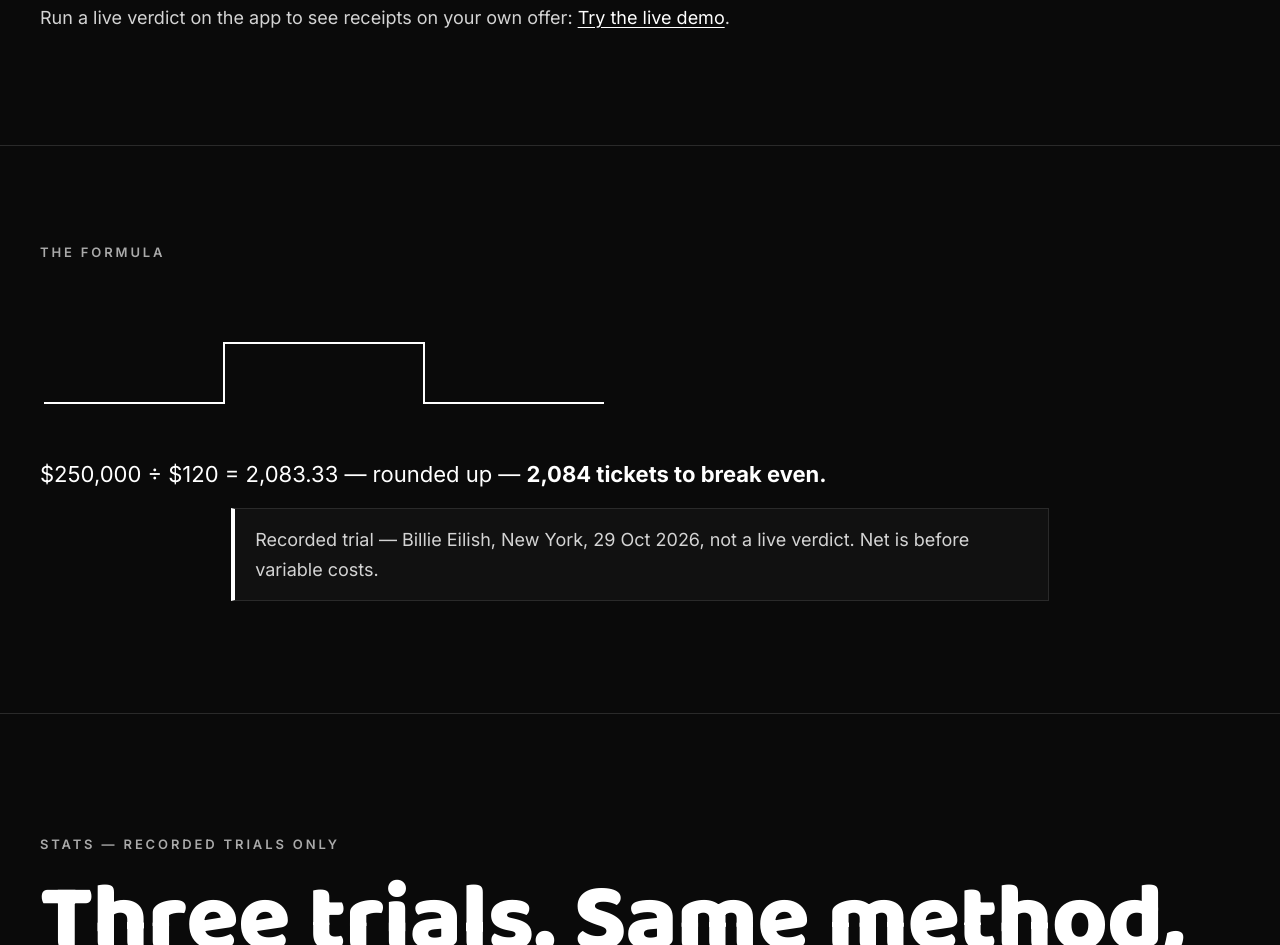
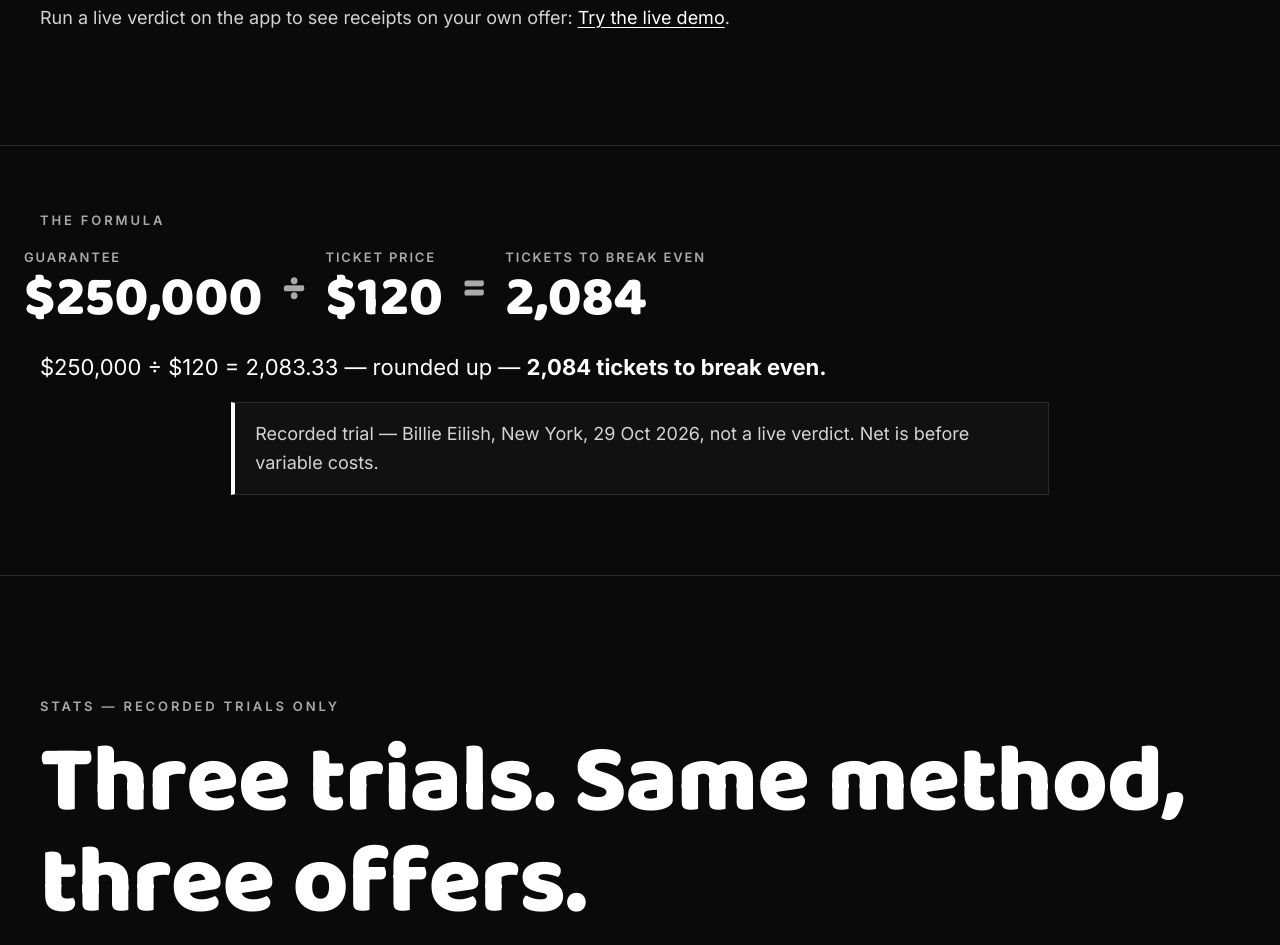
Before and after one commit to mohamedwael201193/OfferSheet, a website: page frontend/index.html in a window 1280 px wide. Shown: the part 5734-6679 px from the top of the page. Drawn offline with Linux system fonts and the light colour scheme.

Commit message:
Program-30 design 2: Formula black rectangle fixed (static labeled breakdown, scroll-drawn SVG removed) - suite 519: 517 pass, 2 skipped

```diff
--- a/frontend/index.html
+++ b/frontend/index.html
@@ -121,7 +121,7 @@
 
   <section class="formula-strip" id="formula" aria-label="The formula">
     <p class="micro-label">The formula</p>
-    <svg class="draw-svg" viewBox="0 0 600 120" aria-hidden="true"><path class="draw-path" pathLength="100" d="M 20 100 L 200 100 L 200 40 L 400 40 L 400 100 L 580 100"></path></svg>
+    <p class="formula-breakdown" aria-label="Guarantee divided by ticket price equals tickets to break even."><span class="formula-part"><span class="formula-role">Guarantee</span><span class="formula-value">$250,000</span></span><span class="formula-op" aria-hidden="true">÷</span><span class="formula-part"><span class="formula-role">Ticket price</span><span class="formula-value">$120</span></span><span class="formula-op" aria-hidden="true">=</span><span class="formula-part"><span class="formula-role">Tickets to break even</span><span class="formula-value">2,084</span></span></p>
     <p class="formula-text">$250,000 ÷ $120 = 2,083.33 — rounded up — <strong>2,084 tickets to break even.</strong></p>
     <p class="recorded-label">Recorded trial — Billie Eilish, New York, 29 Oct 2026, not a live verdict. Net is before variable costs.</p>
   </section>
--- a/frontend/landing.js
+++ b/frontend/landing.js
@@ -56,9 +56,10 @@
     setTimeout(finish, 2500);
   })();
 
-  /* Letter-by-letter headline reveals + clip-mask statement + scroll-
-     drawn formula line: all observed, all one-shot, all transform /
-     opacity / stroke only. */
+  /* Letter-by-letter headline reveals + clip-mask statement: all
+     observed, all one-shot, all transform / opacity only. (The
+     formula section no longer has a scroll-drawn diagram: its labeled
+     breakdown renders statically, so there is nothing to observe.) */
   if ('IntersectionObserver' in window) {
     document.querySelectorAll('[data-reveal]').forEach(function (el) {
       var text = el.textContent;
@@ -108,15 +109,6 @@
       }, { threshold: 0.15 });
       ioHero.observe(heroFigure);
     }
-    var ioDraw = new IntersectionObserver(function (entries) {
-      entries.forEach(function (e) {
-        if (e.isIntersecting) { e.target.classList.add('drawn'); ioDraw.unobserve(e.target); }
-      });
-    }, { threshold: 0.4 });
-    document.querySelectorAll('.draw-svg').forEach(function (el) {
-      el.classList.add('js-draw');
-      ioDraw.observe(el);
-    });
   }
 
   /* One rAF scroll loop: parallax fan + footer wordmark velocity-stretch.
--- a/frontend/styles.css
+++ b/frontend/styles.css
@@ -186,12 +186,18 @@ section > * { max-width: 1200px; margin-left: auto; margin-right: auto; }
 .recorded-label { border: 1px solid var(--hair); border-left: 4px solid var(--text); padding: 16px 20px; color: var(--body); background: var(--bg-2); max-width: 72ch; }
 .how-made { max-width: 72ch; }
 
-/* Formula strip: scroll-drawn SVG + static worked text. */
-.formula-strip { border-top: 1px solid var(--hair); border-bottom: 1px solid var(--hair); }
-.draw-svg { width: 100%; max-width: 600px; height: 120px; margin: 24px 0; }
-.draw-path { fill: none; stroke: #FFFFFF; stroke-width: 2; }
-.draw-svg.js-draw .draw-path { stroke-dasharray: 100; stroke-dashoffset: 100; }
-.draw-svg.js-draw.drawn .draw-path { stroke-dashoffset: 0; transition: stroke-dashoffset 1.2s ease-out; }
+/* Formula strip: static labeled breakdown + worked text. No JS, no
+   animation: the previous scroll-drawn SVG was invisible until its
+   observer fired (dashoffset 100, then a 1.2s draw) and, once drawn,
+   was an unlabeled step line that explained nothing — so the section
+   read as an empty near-black slab. The breakdown below renders at
+   first paint, in plain labeled parts, and needs no motion at all. */
+.formula-strip { border-top: 1px solid var(--hair); border-bottom: 1px solid var(--hair); padding-top: 64px; padding-bottom: 64px; }
+.formula-breakdown { display: flex; flex-wrap: wrap; align-items: flex-end; gap: 12px 20px; margin: 8px 0 20px; }
+.formula-part { display: flex; flex-direction: column; gap: 2px; }
+.formula-role { font-size: 13px; font-weight: 600; letter-spacing: .14em; text-transform: uppercase; color: var(--muted); }
+.formula-value { font-family: var(--display); font-size: clamp(32px, 5vw, 56px); font-weight: 800; color: var(--text); line-height: 1.05; overflow-wrap: anywhere; }
+.formula-op { font-family: var(--display); font-size: clamp(28px, 4vw, 44px); font-weight: 800; color: var(--muted); padding-bottom: 4px; }
 .formula-text { font-size: 22px; color: var(--text); }
 
 /* Stats band: recorded trials only. */
@@ -360,7 +366,6 @@ body.landing-page .story-section .persona-label { border-color: rgba(255, 255, 2
   [data-reveal] .rl { opacity: 1; transform: none; }
   .hero-figure.js-hero { opacity: 1; transform: none; }
   [data-clip].js-clip { clip-path: none; }
-  .draw-svg.js-draw .draw-path { stroke-dashoffset: 0; }
   .btn--glow, .btn--glow:hover { box-shadow: 0 0 0 1px rgba(255, 255, 255, .25); }
 }
 
```
Also changed, not shown: test/formula-section.test.js (added, +96 -0 lines).
